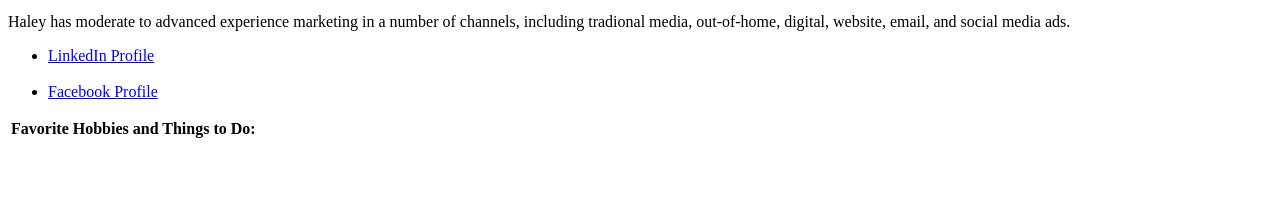
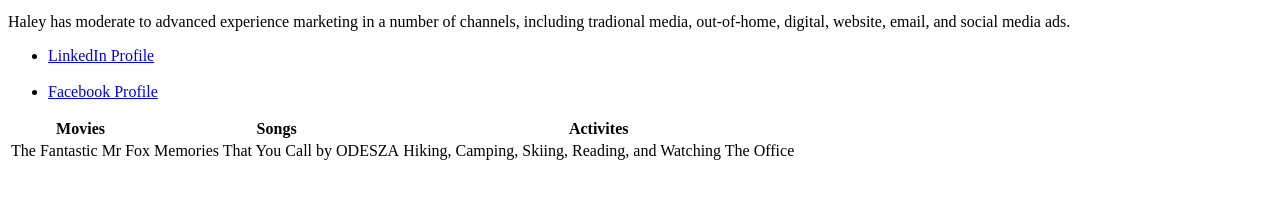
Before and after one commit to haleysorenson/haleysorenson.github.io, a plain HTML site: page index.html in a window 1280 px wide. Shown: the part 357-556 px from the top of the page. Drawn offline with Linux system fonts and the light colour scheme.

Commit message:
Finished activites table

```diff
--- a/index.html
+++ b/index.html
@@ -21,8 +21,15 @@
     <li><a href="htts://www.facebook.com/haleywayne"> Facebook Profile</a>
   </li></ul>
 <table>
-  <thead><tr><th>Favorite Hobbies and Things to Do:</th></thead>
-  <tr><!--  <tr>Favorite Songs</tr> <tr>Favorite Activities</tr> -->
+  <thead>
+    <tr><th>Movies</th>
+    <th>Songs</th>
+    <th>Activites</th></tr>
+  </thead>
+  <tr>
+    <td>The Fantastic Mr Fox</td>
+    <td>Memories That You Call by ODESZA</td>
+    <td>Hiking, Camping, Skiing, Reading, and Watching The Office</td>
   </tr>
 </table>
 
```
